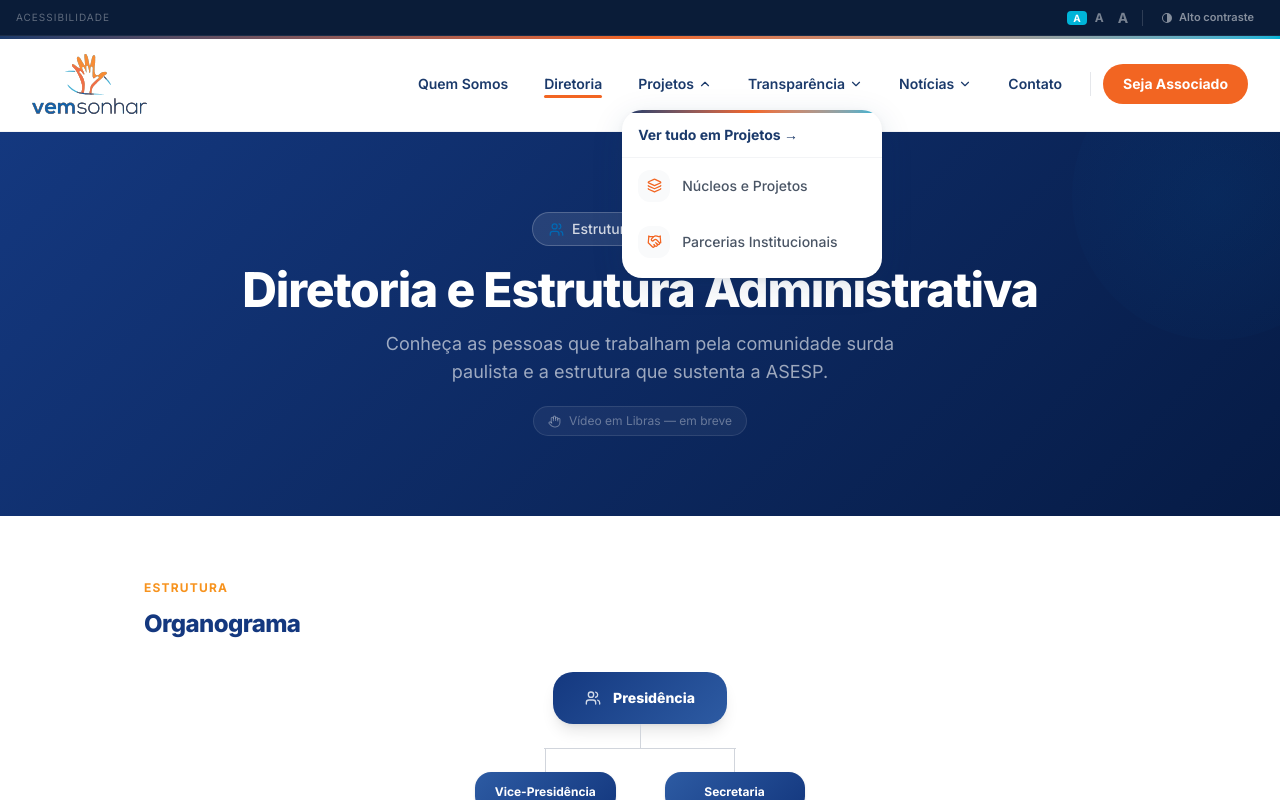
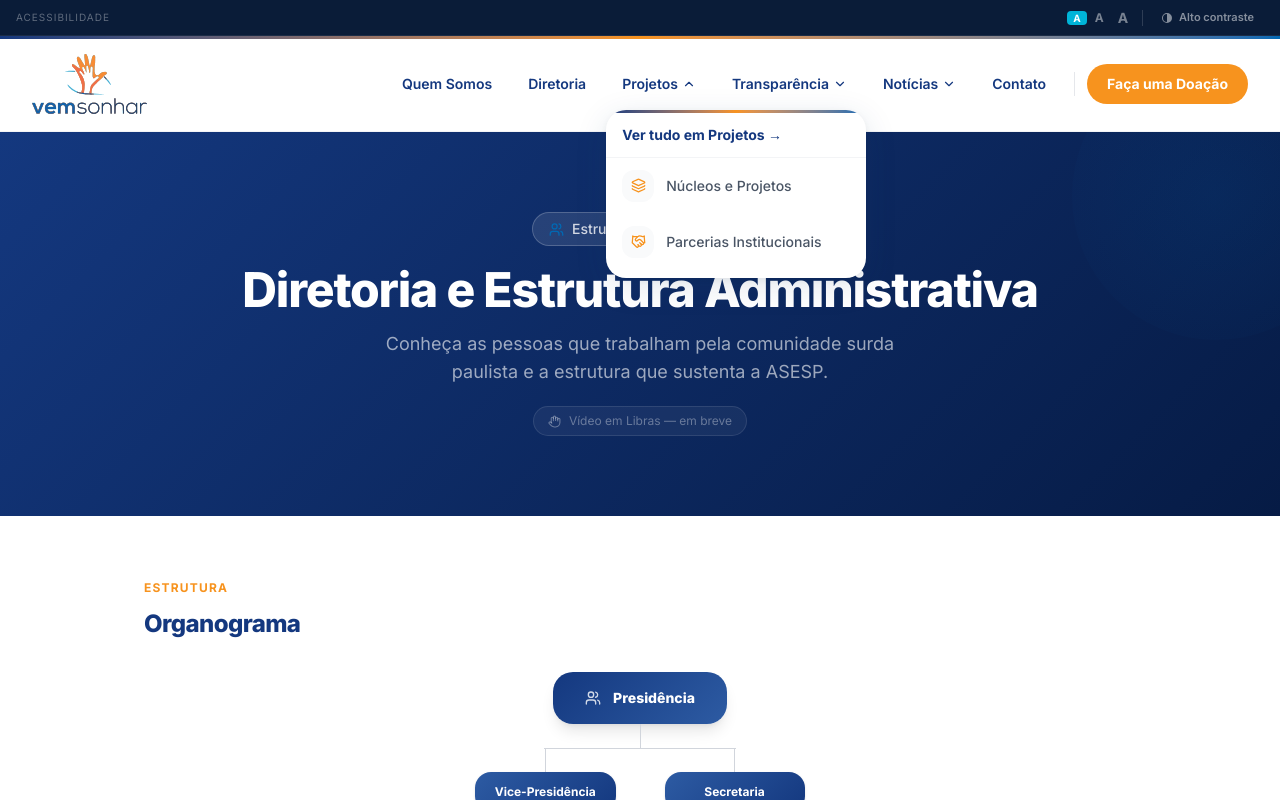
Before and after one commit to avs-surdos-sp/vemsonhar-portal, a Next.js app: page /diretoria in a window 1280 px wide. Both pictures are taken after a click on the button "Projetos". Shown: the top 800 px of the page. Built offline with nearby package versions, Linux system fonts and the light colour scheme.

Commit message:
refactor: Substituir classes Tailwind arbitrárias por canônicas em Header.tsx

```diff
--- a/src/components/layout/Header.tsx
+++ b/src/components/layout/Header.tsx
@@ -105,12 +105,12 @@ export default function Header() {
     >
       {/* Linha de acento colorida no topo */}
       <div
-        className="absolute top-0 left-0 right-0 h-[3px] bg-gradient-to-r from-[#1B3A6B] via-[#F26522] to-[#00B4D8]"
+        className="absolute top-0 left-0 right-0 h-0.75 bg-linear-to-r from-[#14387F] via-[#F7931E] to-[#0069B4]"
         aria-hidden="true"
       />
       {/* Scroll progress bar */}
       <div
-        className="absolute bottom-0 left-0 h-[2px] bg-[#F26522] transition-all duration-100 pointer-events-none"
+        className="absolute bottom-0 left-0 h-0.5 bg-[#F7931E] transition-all duration-100 pointer-events-none"
         style={{ width: `${scrollProgress}%` }}
         aria-hidden="true"
       />
@@ -153,8 +153,8 @@ export default function Header() {
                     aria-expanded={isOpen}
                     className={`group relative flex items-center gap-1 px-4 py-2 text-sm font-semibold rounded-lg transition-all duration-200 ${
                       isGroupActive
-                        ? 'text-[#1B3A6B] bg-transparent'
-                        : 'text-[#1B3A6B] hover:text-[#1B3A6B] hover:bg-transparent'
+                        ? 'text-[#14387F] bg-transparent'
+                        : 'text-[#14387F] hover:text-[#14387F] hover:bg-transparent'
                     }`}
                   >
                     {link.label}
@@ -164,7 +164,7 @@ export default function Header() {
                     />
                     {/* Underline */}
                     <span
-                      className={`absolute bottom-1 left-4 right-5 h-[2.5px] rounded-full bg-[#F26522] transition-transform duration-300 origin-center ${
+                      className={`absolute bottom-1 left-4 right-5 h-0.625 rounded-full bg-[#F7931E] transition-transform duration-300 origin-center ${
                         isGroupActive ? 'scale-x-100' : 'scale-x-0 group-hover:scale-x-100'
                       }`}
                     />
@@ -173,18 +173,18 @@ export default function Header() {
                   {/* Dropdown panel */}
                   {isOpen && (
                     <div
-                      className="absolute top-[calc(100%+8px)] left-0 bg-white rounded-2xl overflow-hidden min-w-[260px] pb-2"
+                        className="absolute top-[calc(100%+8px)] left-0 bg-white rounded-2xl overflow-hidden min-w-65 pb-2"
                       style={{ boxShadow: '0 8px 32px rgba(27,58,107,0.13), 0 2px 8px rgba(0,0,0,0.06)' }}
                       role="menu"
                     >
                       {/* Top accent gradient */}
-                      <div className="h-[3px] bg-gradient-to-r from-[#1B3A6B] via-[#F26522] to-[#00B4D8]" />
+                      <div className="h-0.75 bg-linear-to-r from-[#14387F] via-[#F7931E] to-[#0069B4]" />
 
                       <Link
                         href={link.href}
                         role="menuitem"
                         onClick={() => setDropdownOpen(null)}
-                        className="flex items-center px-4 py-3 text-sm font-bold text-[#1B3A6B] hover:bg-transparent transition-colors border-b border-gray-100"
+                        className="flex items-center px-4 py-3 text-sm font-bold text-[#14387F] hover:bg-transparent transition-colors border-b border-gray-100"
                       >
                         Ver tudo em {link.label} →
                       </Link>
@@ -197,10 +197,10 @@ export default function Header() {
                             href={sub.href}
                             role="menuitem"
                             onClick={() => setDropdownOpen(null)}
-                            className="group/item flex items-center gap-3 px-4 py-3 text-sm font-medium text-gray-600 hover:text-[#1B3A6B] transition-all duration-200 hover:bg-gradient-to-r hover:from-[#F26522]/8 hover:to-transparent"
+                            className="group/item flex items-center gap-3 px-4 py-3 text-sm font-medium text-gray-600 hover:text-[#14387F] transition-all duration-200 hover:bg-linear-to-r hover:from-[#F7931E]/8 hover:to-transparent"
                           >
-                            <span className="w-8 h-8 rounded-lg flex items-center justify-center bg-gray-50 group-hover/item:bg-[#F26522]/12 transition-colors duration-200 shrink-0">
-                              <Icon size={15} className="text-[#F26522]" />
+                            <span className="w-8 h-8 rounded-lg flex items-center justify-center bg-gray-50 group-hover/item:bg-[#F7931E]/12 transition-colors duration-200 shrink-0">
+                              <Icon size={15} className="text-[#F7931E]" />
                             </span>
                             {sub.label}
                           </Link>
@@ -218,14 +218,14 @@ export default function Header() {
                 href={link.href}
                 className={`group relative px-4 py-2 text-sm font-semibold rounded-lg transition-all duration-200 ${
                   isActive
-                    ? 'text-[#1B3A6B] bg-transparent'
-                    : 'text-[#1B3A6B] hover:text-[#1B3A6B] hover:bg-transparent'
+                    ? 'text-[#14387F] bg-transparent'
+                    : 'text-[#14387F] hover:text-[#14387F] hover:bg-transparent'
                 }`}
               >
                 {link.label}
                 {/* Underline */}
                 <span
-                  className={`absolute bottom-1 left-4 right-4 h-[2.5px] rounded-full bg-[#F26522] transition-transform duration-300 origin-center ${
+                  className={`absolute bottom-1 left-4 right-4 h-0.625 rounded-full bg-[#F7931E] transition-transform duration-300 origin-center ${
                     isActive ? 'scale-x-100' : 'scale-x-0 group-hover:scale-x-100'
                   }`}
                 />
@@ -237,16 +237,16 @@ export default function Header() {
           <div className="w-px h-6 bg-gray-200 mx-2" aria-hidden="true" />
 
           <Link
-            href="/como-se-associar"
-            className="bg-[#F26522] text-white text-sm font-bold px-5 py-2.5 rounded-full hover:bg-[#d4501a] transition-all duration-200 hover:shadow-lg hover:shadow-orange-500/30 hover:-translate-y-0.5"
+            href="/doacoes"
+            className="bg-[#F7931E] text-white text-sm font-bold px-5 py-2.5 rounded-full hover:bg-[#C27215] transition-all duration-200 hover:shadow-lg hover:shadow-orange-500/30 hover:-translate-y-0.5"
           >
-            Seja Associado
+            Faça uma Doação
           </Link>
         </nav>
 
         {/* Botão mobile */}
         <button
-          className="md:hidden p-2 text-[#1B3A6B] rounded-lg hover:bg-gray-100 transition-colors"
+          className="md:hidden p-2 text-[#14387F] rounded-lg hover:bg-gray-100 transition-colors"
           onClick={() => setMenuAberto(!menuAberto)}
           aria-label={menuAberto ? 'Fechar menu' : 'Abrir menu'}
           aria-expanded={menuAberto}
@@ -260,7 +260,7 @@ export default function Header() {
       <div
         id="mobile-menu"
         className={`md:hidden overflow-hidden transition-all duration-300 ease-in-out ${
-          menuAberto ? 'max-h-[640px] opacity-100' : 'max-h-0 opacity-0'
+          menuAberto ? 'max-h-160 opacity-100' : 'max-h-0 opacity-0'
         }`}
         style={{ background: 'rgba(27, 58, 107, 0.97)', backdropFilter: 'blur(12px)' }}
         aria-label="Navegação mobile"
@@ -302,7 +302,7 @@ export default function Header() {
                             onClick={() => setMenuAberto(false)}
                             className="flex items-center gap-2.5 py-2 px-3 rounded-lg text-sm text-white/70 hover:text-white hover:bg-white/8 transition-colors"
                           >
-                            <Icon size={14} className="text-[#F26522] shrink-0" />
+                            <Icon size={14} className="text-[#F7931E] shrink-0" />
                             {sub.label}
                           </Link>
                         )
@@ -328,11 +328,11 @@ export default function Header() {
           })}
 
           <Link
-            href="/como-se-associar"
-            className="mt-2 text-center bg-[#F26522] text-white text-sm font-bold px-5 py-3 rounded-full hover:bg-[#d4501a] transition-colors"
+            href="/doacoes"
+            className="mt-2 text-center bg-[#F7931E] text-white text-sm font-bold px-5 py-3 rounded-full hover:bg-[#C27215] transition-colors"
             onClick={() => setMenuAberto(false)}
           >
-            Seja Associado
+            Faça uma Doação
           </Link>
         </div>
       </div>
```
